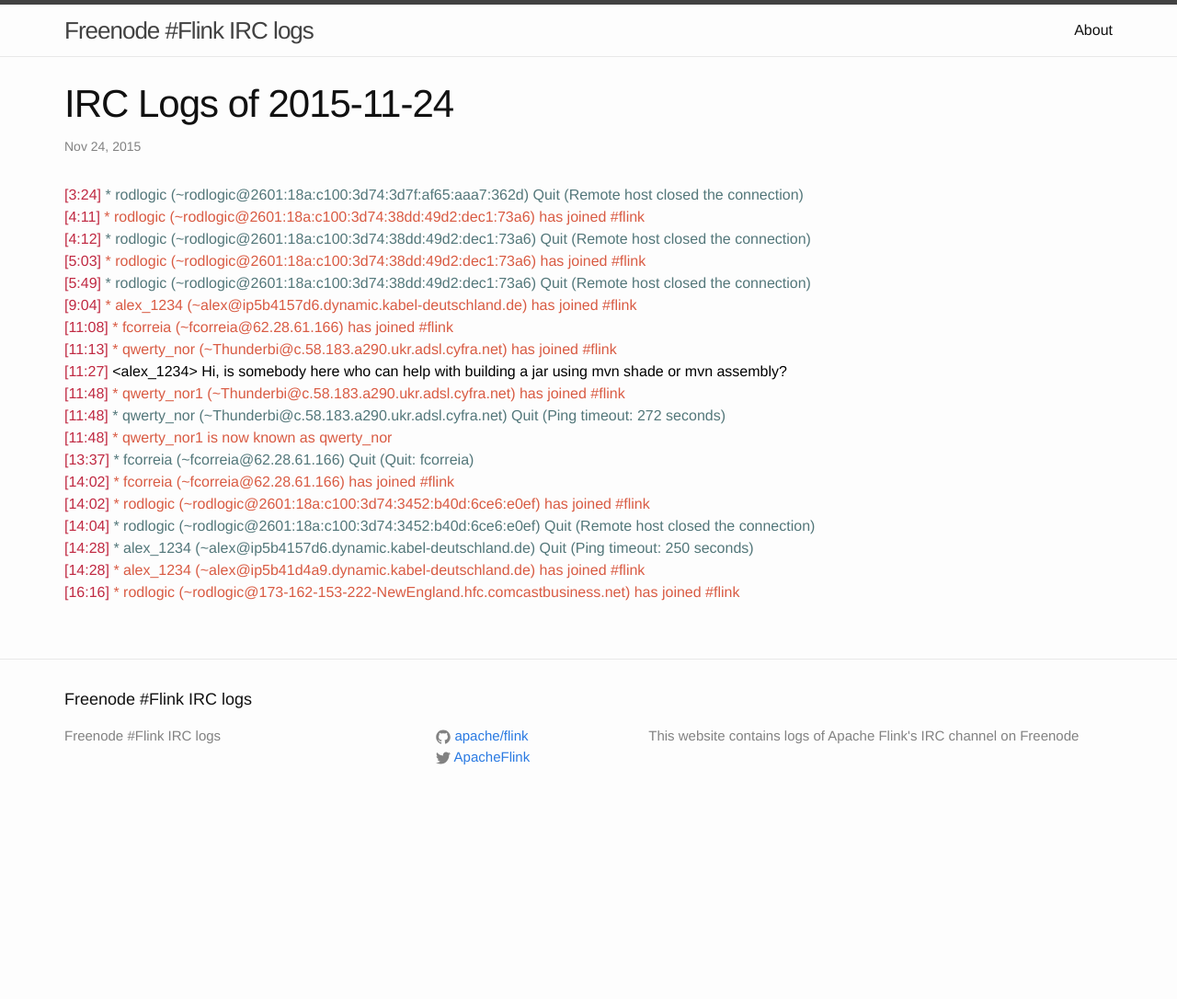
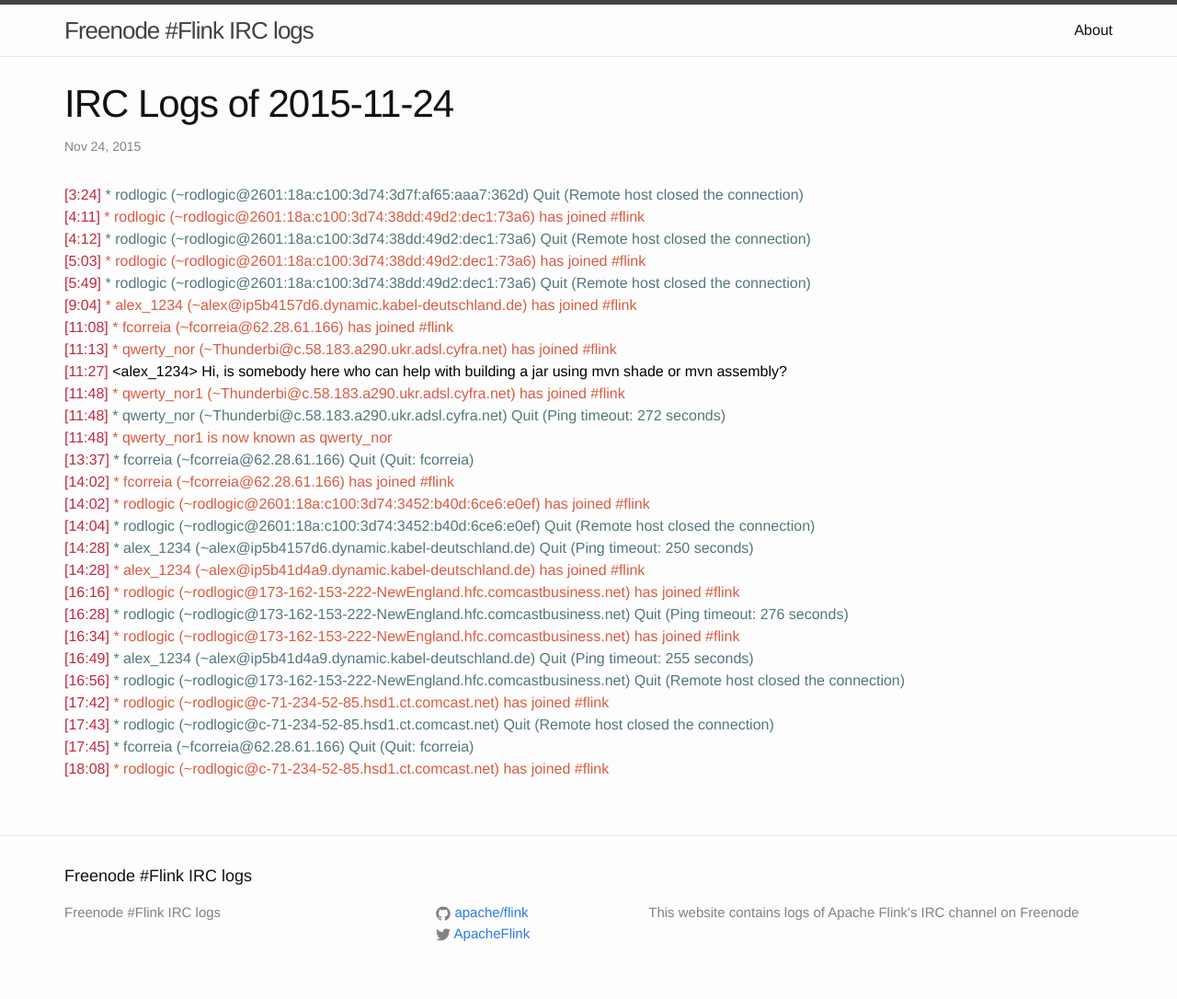
Before and after one commit to flink-irc-logs/flink-irc-logs.github.io, a Jekyll site: the page built from _posts/2015-11-24-logs.markdown, in a window 1280 px wide. Shown: the whole page at 92% size. Built offline with Jekyll 4.4.1, drawn with Linux system fonts in a browser that asks for light colours; before the commit the page ends 900 px from its top, so only the background shows below that.

Commit message:
Update of the logs on Tue Nov 24 18:24:21 CET 2015

```diff
--- a/_posts/2015-11-24-logs.markdown
+++ b/_posts/2015-11-24-logs.markdown
@@ -23,3 +23,11 @@
 <span class="irc-date">[14:28]</span> <span class="irc-navy">* alex_1234 (~alex@ip5b4157d6.dynamic.kabel-deutschland.de) Quit (Ping timeout: 250 seconds)</span><br />
 <span class="irc-date">[14:28]</span> <span class="irc-green">* alex_1234 (~alex@ip5b41d4a9.dynamic.kabel-deutschland.de) has joined #flink</span><br />
 <span class="irc-date">[16:16]</span> <span class="irc-green">* rodlogic (~rodlogic@173-162-153-222-NewEngland.hfc.comcastbusiness.net) has joined #flink</span><br />
+<span class="irc-date">[16:28]</span> <span class="irc-navy">* rodlogic (~rodlogic@173-162-153-222-NewEngland.hfc.comcastbusiness.net) Quit (Ping timeout: 276 seconds)</span><br />
+<span class="irc-date">[16:34]</span> <span class="irc-green">* rodlogic (~rodlogic@173-162-153-222-NewEngland.hfc.comcastbusiness.net) has joined #flink</span><br />
+<span class="irc-date">[16:49]</span> <span class="irc-navy">* alex_1234 (~alex@ip5b41d4a9.dynamic.kabel-deutschland.de) Quit (Ping timeout: 255 seconds)</span><br />
+<span class="irc-date">[16:56]</span> <span class="irc-navy">* rodlogic (~rodlogic@173-162-153-222-NewEngland.hfc.comcastbusiness.net) Quit (Remote host closed the connection)</span><br />
+<span class="irc-date">[17:42]</span> <span class="irc-green">* rodlogic (~rodlogic@c-71-234-52-85.hsd1.ct.comcast.net) has joined #flink</span><br />
+<span class="irc-date">[17:43]</span> <span class="irc-navy">* rodlogic (~rodlogic@c-71-234-52-85.hsd1.ct.comcast.net) Quit (Remote host closed the connection)</span><br />
+<span class="irc-date">[17:45]</span> <span class="irc-navy">* fcorreia (~fcorreia@62.28.61.166) Quit (Quit: fcorreia)</span><br />
+<span class="irc-date">[18:08]</span> <span class="irc-green">* rodlogic (~rodlogic@c-71-234-52-85.hsd1.ct.comcast.net) has joined #flink</span><br />
```
